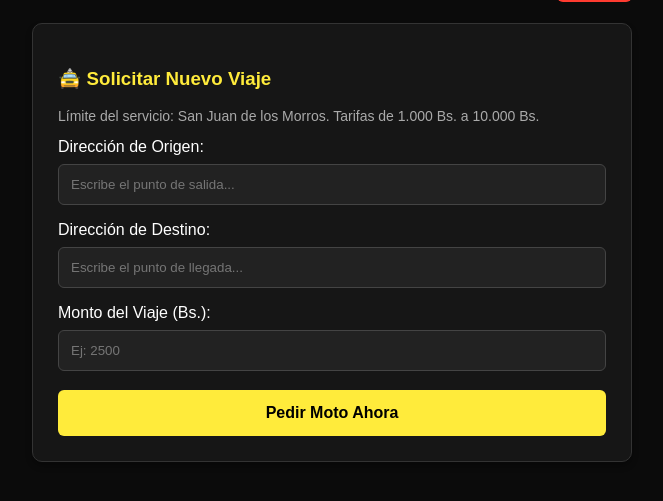
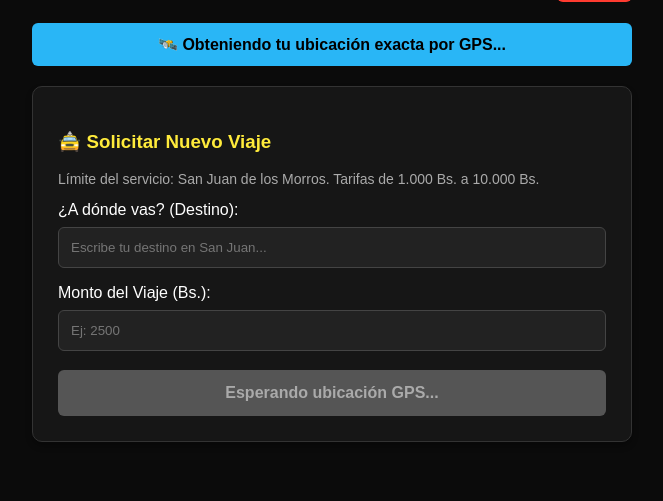
Before and after one commit to martillosiruedasprint-cell/martillos_web, a Flask app: template templates/pasajero.html in a window 1280 px wide. Shown: the part 90-591 px from the top of the page, without its empty margins (308-971 px from the left). Run offline with Flask 3, Linux system fonts and the light colour scheme; the template is opened without the code that fills it, so the values that code supplies are empty.

Commit message:
pasajero.html

```diff
--- a/templates/pasajero.html
+++ b/templates/pasajero.html
@@ -13,12 +13,13 @@
         .input-field:focus { border-color: #ffeb3b; outline: none; }
         .btn { padding: 14px 20px; background: #ffeb3b; color: #000; border: none; font-weight: bold; cursor: pointer; border-radius: 6px; width: 100%; font-size: 16px; margin-top: 15px; }
         .btn:hover { background: #fbc02d; }
+        .btn:disabled { background: #555; color: #aaa; cursor: not-allowed; }
         .btn-logout { float: right; background: #ff3b30; color:#fff; text-decoration:none; padding:10px 20px; border-radius:6px; font-weight:bold; }
         .status { padding: 12px; margin-bottom: 20px; border-radius: 6px; text-align: center; font-weight: bold; }
         .status.success { background: #4cd964; color: #000; }
         .status.error { background: #ff3b30; color: #fff; }
+        .status.info { background: #29b6f6; color: #000; }
 
-        /* Contenedor de sugerencias del autocompletar gratuito */
         .autocomplete-suggestions {
             position: absolute;
             background: #222;
@@ -48,42 +49,97 @@
         <a href="/logout" class="btn-logout">Salir</a>
         <h1>Hola, {{ nombre }}</h1>
 
-        <div id="status-container"></div>
+        <div id="status-container">
+            <!-- Mensaje de carga del GPS -->
+            <div id="gps-status" class="status info">🛰️ Obteniendo tu ubicación exacta por GPS...</div>
+        </div>
 
         <!-- SOLICITAR VIAJE -->
         <div class="card">
             <h3>🚖 Solicitar Nuevo Viaje</h3>
             <p style="color: #aaa; font-size: 14px; margin-top: 0;">Límite del servicio: San Juan de los Morros. Tarifas de 1.000 Bs. a 10.000 Bs.</p>
 
-            <form action="/solicitar_viaje" method="POST" autocomplete="off">
-                <div style="position: relative; margin-bottom: 12px;">
-                    Dirección de Origen:
-                    <input type="text" id="origen" name="origen" required class="input-field" placeholder="Escribe el punto de salida...">
-                    <div id="origen-suggestions" class="autocomplete-suggestions"></div>
-                </div>
+            <form action="/solicitar_viaje" method="POST" autocomplete="off" id="form-viaje">
+                <!-- Campo de origen OCULTO, se llena automáticamente por GPS -->
+                <input type="hidden" id="origen" name="origen" value="Ubicación GPS no detectada">
 
                 <div style="position: relative; margin-bottom: 12px;">
-                    Dirección de Destino:
-                    <input type="text" id="destino" name="destino" required class="input-field" placeholder="Escribe el punto de llegada...">
+                    ¿A dónde vas? (Destino):
+                    <input type="text" id="destino" name="destino" required class="input-field" placeholder="Escribe tu destino en San Juan...">
                     <div id="destino-suggestions" class="autocomplete-suggestions"></div>
                 </div>
 
                 Monto del Viaje (Bs.):
                 <input type="number" name="monto" min="1000" max="10000" required class="input-field" placeholder="Ej: 2500">
 
-                <button type="submit" class="btn">Pedir Moto Ahora</button>
+                <!-- Deshabilitamos el botón hasta que tengamos la ubicación del GPS -->
+                <button type="submit" id="btn-pedir" class="btn" disabled>Esperando ubicación GPS...</button>
             </form>
         </div>
     </div>
 
     <script>
-        // Coordenadas aproximadas (Bounding Box) de San Juan de los Morros
-        // Formato: oeste, sur, este, norte
         const bboxSanJuan = "-67.380,9.880,-67.320,9.930";
+        const gpsStatusDiv = document.getElementById('gps-status');
+        const btnPedir = document.getElementById('btn-pedir');
+        const inputOrigenOculto = document.getElementById('origen');
 
-        function configurarAutocompletar(inputId, suggestionsId) {
-            const input = document.getElementById(inputId);
-            const suggestionsContainer = document.getElementById(suggestionsId);
+        // --- SISTEMA GPS DEL DISPOSITIVO ---
+        if (navigator.geolocation) {
+            navigator.geolocation.getCurrentPosition(
+                (position) => {
+                    const lat = position.coords.latitude;
+                    const lon = position.coords.longitude;
+
+                    // Consultamos el servidor gratuito de OpenStreetMap para traducir las coordenadas a una dirección real
+                    const reverseUrl = `https://nominatim.openstreetmap.org/reverse?format=json&lat=${lat}&lon=${lon}&zoom=18&addressdetails=1`;
+
+                    fetch(reverseUrl, { headers: { 'Accept-Language': 'es' } })
+                        .then(response => response.json())
+                        .then(data => {
+                            if (data && data.display_name) {
+                                // Limpiamos el texto largo para que sea legible por el chofer
+                                let direccionSencilla = data.display_name.split(',').slice(0, 3).join(',');
+                                inputOrigenOculto.value = `📍 Ubicación actual (${direccionSencilla})`;
+
+                                // Actualizamos los elementos visuales
+                                gpsStatusDiv.className = "status success";
+                                gpsStatusDiv.innerHTML = `✅ Ubicación detectada: <i>${direccionSencilla}</i>`;
+                                btnPedir.disabled = false;
+                                btnPedir.textContent = "Pedir Moto Ahora";
+                            } else {
+                                fallbackGps(lat, lon);
+                            }
+                        })
+                        .catch(() => {
+                            fallbackGps(lat, lon);
+                        });
+                },
+                (error) => {
+                    console.error("Error de geolocalización: ", error);
+                    gpsStatusDiv.className = "status error";
+                    gpsStatusDiv.innerHTML = "❌ No pudimos acceder a tu GPS. Por favor activa los permisos de ubicación en tu navegador para continuar.";
+                },
+                { enableHighAccuracy: true, timeout: 10000 }
+            );
+        } else {
+            gpsStatusDiv.className = "status error";
+            gpsStatusDiv.innerHTML = "❌ Tu navegador no soporta la detección automática de ubicación.";
+        }
+
+        function fallbackGps(lat, lon) {
+            // En caso de que el traductor de direcciones falle, enviamos las coordenadas directas al conductor
+            inputOrigenOculto.value = `📍 Coordenadas GPS (${lat.toFixed(5)}, ${lon.toFixed(5)})`;
+            gpsStatusDiv.className = "status success";
+            gpsStatusDiv.innerHTML = "✅ Ubicación fijada por coordenadas GPS.";
+            btnPedir.disabled = false;
+            btnPedir.textContent = "Pedir Moto Ahora";
+        }
+
+        // --- AUTOCOMPLETADO DE DESTINO ---
+        function configurarAutocompletarDestino() {
+            const input = document.getElementById('destino');
+            const suggestionsContainer = document.getElementById('destino-suggestions');
             let timeout = null;
 
             input.addEventListener('input', function() {
@@ -95,17 +151,10 @@
                     return;
                 }
 
-                // Esperar 400ms después de que el usuario deje de escribir para no saturar el servidor gratuito
                 timeout = setTimeout(() => {
-                    // Consultar la API gratuita de OpenStreetMap (Nominatim)
-                    // Filtramos por el Bounding Box de San Juan de los Morros y limitamos a Venezuela (ve)
                     const url = `https://nominatim.openstreetmap.org/search?format=json&q=${encodeURIComponent(query)}&viewbox=${bboxSanJuan}&bounded=1&countrycodes=ve&limit=5`;
 
-                    fetch(url, {
-                        headers: {
-                            'Accept-Language': 'es' // Forzar nombres en español
-                        }
-                    })
+                    fetch(url, { headers: { 'Accept-Language': 'es' } })
                     .then(response => response.json())
                     .then(data => {
                         suggestionsContainer.innerHTML = '';
@@ -115,7 +164,6 @@
                         }
 
                         data.forEach(item => {
-                            // Limpiar un poco el nombre para que no salga una dirección gigante e ilegible
                             let nombreLimpio = item.display_name.split(',').slice(0, 3).join(',');
 
                             const div = document.createElement('div');
@@ -131,11 +179,10 @@
                         });
                         suggestionsContainer.style.display = 'block';
                     })
-                    .catch(err => console.error("Error al buscar dirección: ", err));
+                    .catch(err => console.error("Error al buscar destino: ", err));
                 }, 400);
             });
 
-            // Cerrar las sugerencias si el usuario hace clic fuera del buscador
             document.addEventListener('click', function(e) {
                 if (e.target !== input && e.target !== suggestionsContainer) {
                     suggestionsContainer.style.display = 'none';
@@ -143,20 +190,22 @@
             });
         }
 
-        // Inicializar el autocompletar para origen y destino
-        configurarAutocompletar('origen', 'origen-suggestions');
-        configurarAutocompletar('destino', 'destino-suggestions');
+        configurarAutocompletarDestino();
 
         // Alertas de estado
         const params = new URLSearchParams(window.location.search);
         const status = params.get('status');
         const container = document.getElementById('status-container');
         if (status === 'success') {
-            container.innerHTML = '<div class="status success">¡Viaje solicitado con éxito! Esperando conductor...</div>';
+            const successDiv = document.createElement('div');
+            successDiv.className = 'status success';
+            successDiv.textContent = '¡Viaje solicitado con éxito! Esperando conductor...';
+            container.appendChild(successDiv);
         } else if (status === 'limite_monto') {
-            container.innerHTML = '<div class="status error">El monto debe estar entre 1.000 Bs. y 10.000 Bs.</div>';
-        } else if (status === 'error') {
-            container.innerHTML = '<div class="status error">Hubo un error al procesar tu solicitud.</div>';
+            const errDiv = document.createElement('div');
+            errDiv.className = 'status error';
+            errDiv.textContent = 'El monto debe estar entre 1.000 Bs. y 10.000 Bs.';
+            container.appendChild(errDiv);
         }
     </script>
 </body>
```
